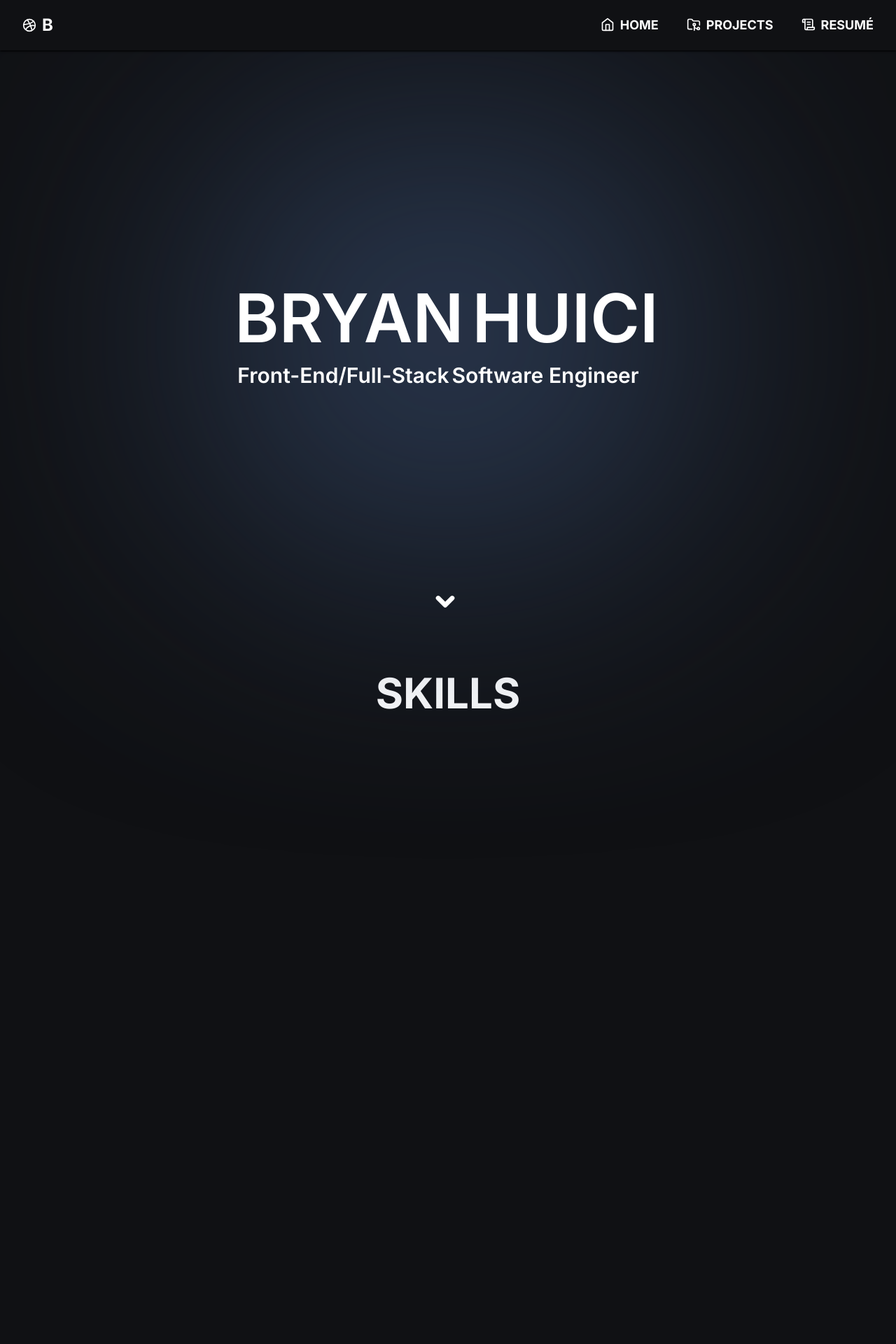
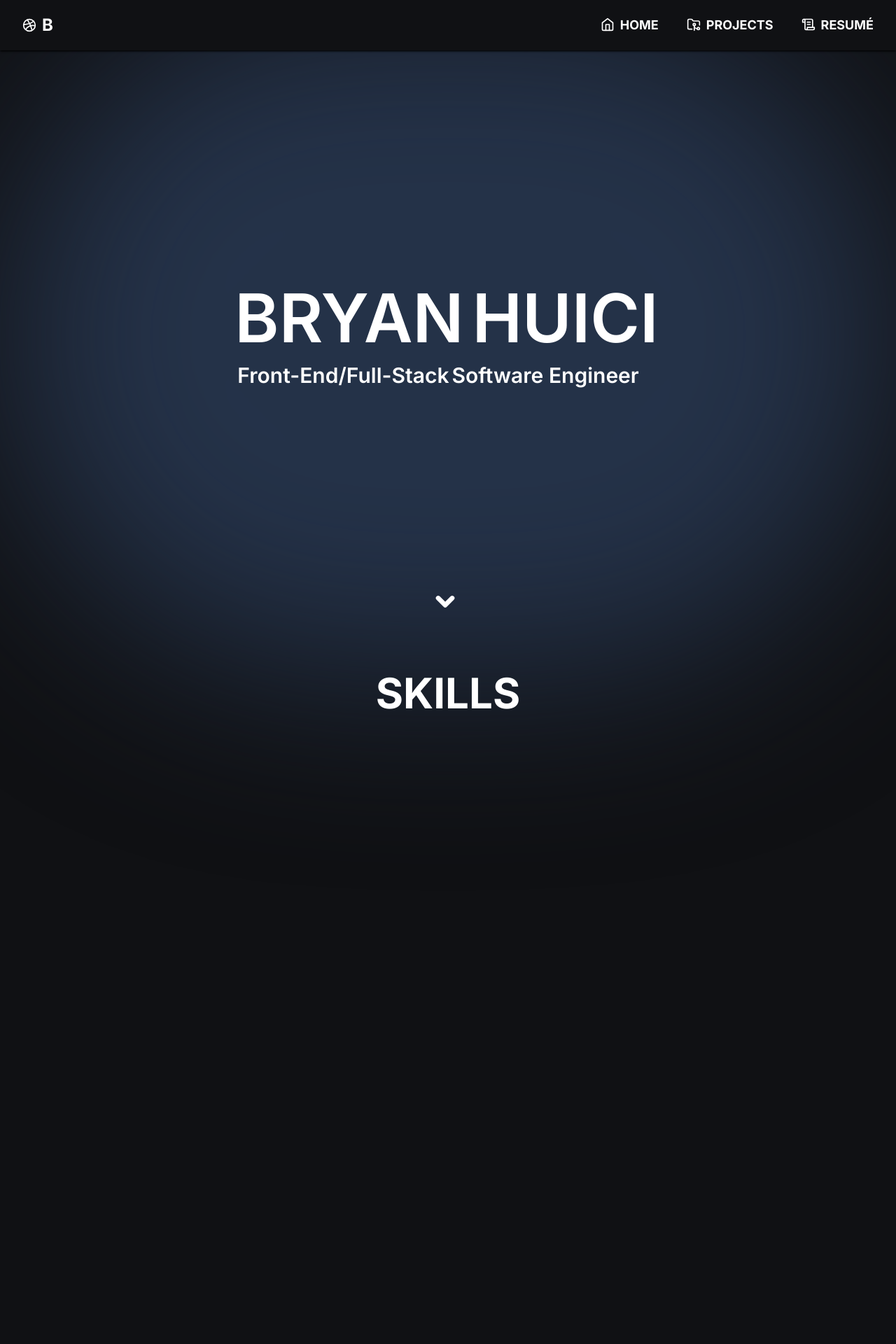
Before and after one commit to ballinyouup/bryan-huici-portfolio, a Next.js app: page / in a window 1280 px wide. Shown: the top 1920 px of the page at 70% size. Built offline with nearby package versions, Linux system fonts and the light colour scheme; what prettier-plugin-tailwindcss would draw is missing.

Commit message:
fixed blur size and skills section z-index

```diff
--- a/src/components/ui/hero.tsx
+++ b/src/components/ui/hero.tsx
@@ -17,8 +17,8 @@ export default function Hero() {
                     <span>Software Engineer</span>
                 </p>
             </div>
-            <div className="absolute top-1/2 z-10 flex h-full w-full -translate-y-1/4 translate-x-1/4 flex-col items-start justify-start gap-4 blur-xl md:-translate-y-1/2 md:justify-center">
-                <div className="h-1/2 w-1/2 rounded-full bg-accent !blur-[96px] !brightness-200 md:!blur-[196px]" />
+            <div className="absolute -left-1/4 top-1/2 z-10 flex h-full w-full -translate-y-1/4 translate-x-1/4 flex-col items-start justify-start gap-4 blur-xl md:-translate-y-1/2 md:justify-center">
+                <div className="h-full w-full rounded-full bg-accent !blur-[96px] !brightness-125 md:!blur-[128px]" />
             </div>
             <DownArrow />
         </div>
--- a/src/components/ui/skills.tsx
+++ b/src/components/ui/skills.tsx
@@ -1,6 +1,6 @@
 const Skills = () => {
     return (
-        <div className="h-desktop w-full text-center">
+        <div className="relative z-20 h-desktop w-full text-center">
             <h3>SKILLS</h3>
         </div>
     )
```
